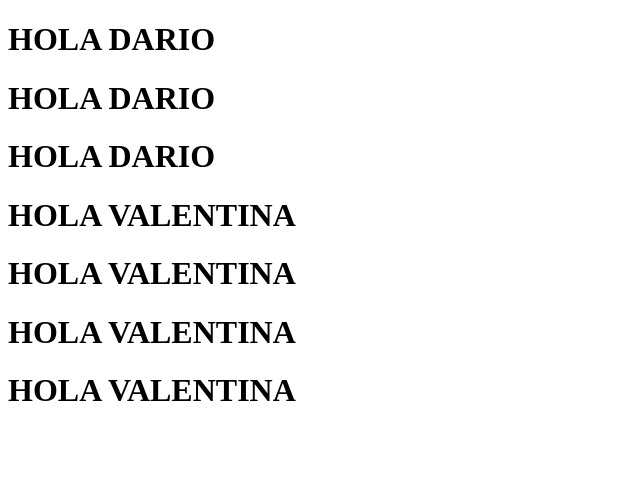
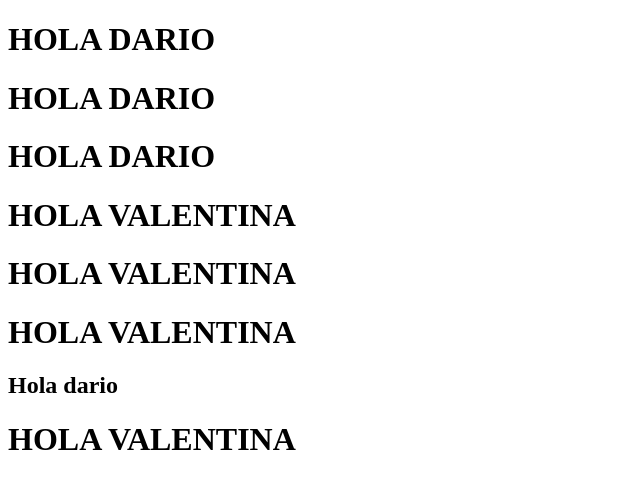
Before and after one commit to r0c4f1/pruebaDario, a plain HTML site: page index.html in a window 1280 px wide. Shown: the whole page, without its empty margins (0-640 px from the left). Drawn offline with Linux system fonts and the light colour scheme.

Commit message:
prueba a

```diff
--- a/index.html
+++ b/index.html
@@ -12,6 +12,7 @@
     <h1>HOLA VALENTINA</h1>
     <h1>HOLA VALENTINA</h1>
     <h1>HOLA VALENTINA</h1>
+    <h2>Hola dario</h2>
     <h1>HOLA VALENTINA</h1>
   </body>
 </html>
```
